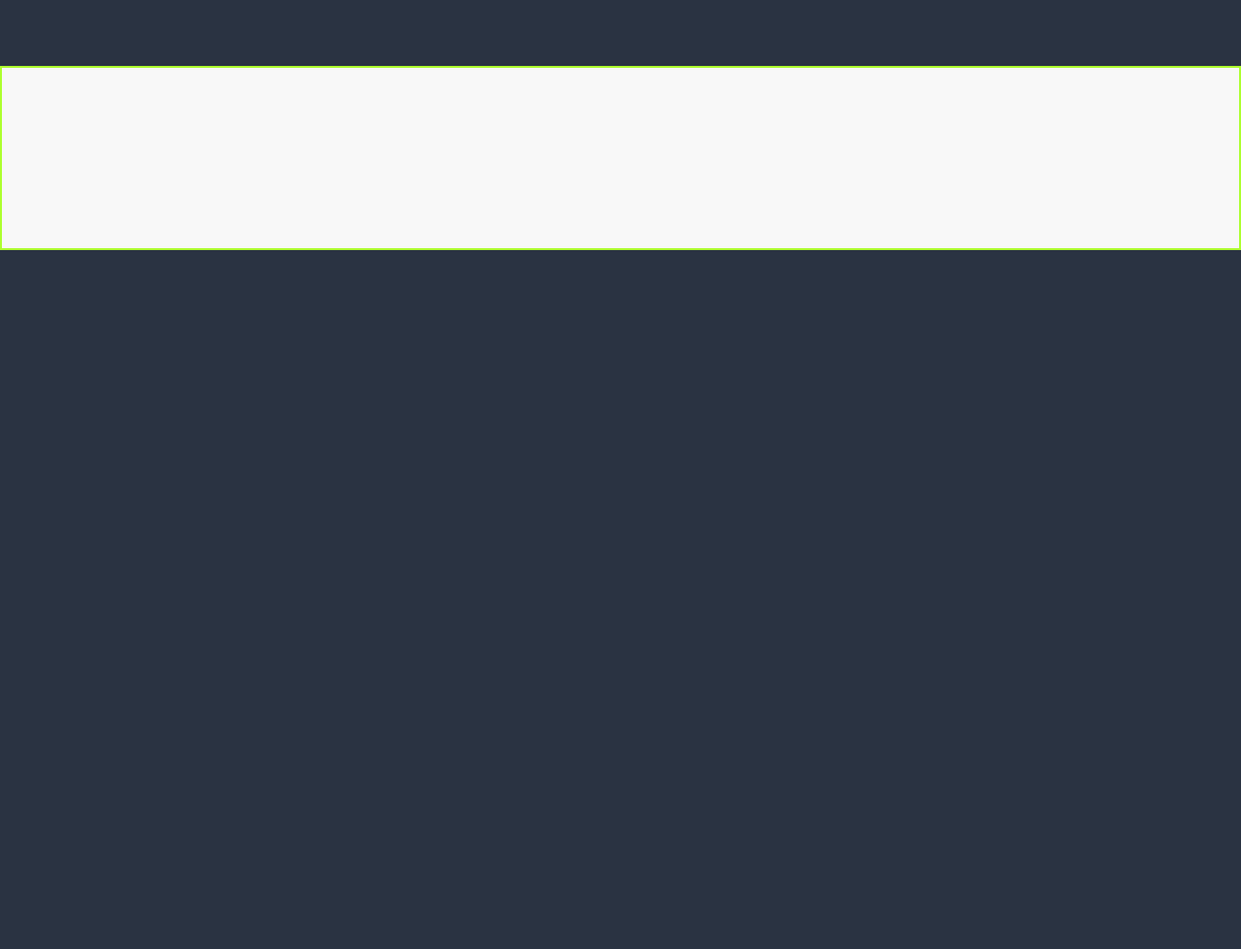
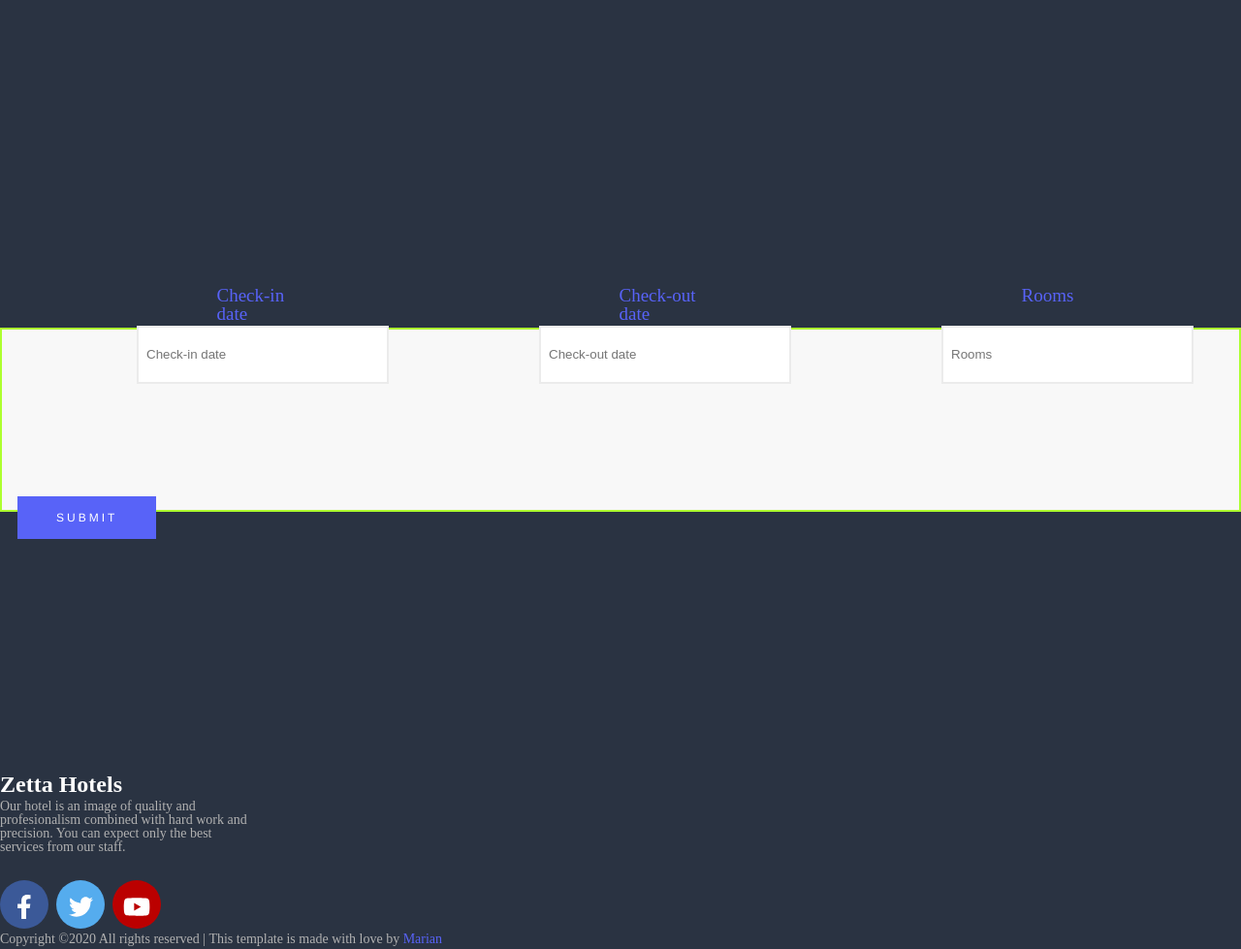
Before and after one commit to GiviTskitishvili/Homework6, a plain HTML site: page index.html in a window 1280 px wide. Shown: the part 1196-2175 px from the top of the page at 97% size. Before the commit the page ends 1454 px from the top, so only its background shows below. Drawn offline with Linux system fonts and the light colour scheme.

Commit message:
add footer

```diff
--- a/index.html
+++ b/index.html
@@ -7,6 +7,7 @@
     <title>Homework 6</title>
     <link rel="stylesheet" href="./styles/reset.css">
     <link rel="stylesheet" href="./styles/main.css">
+    <script defer src="https://use.fontawesome.com/releases/v5.15.4/js/all.js" integrity="sha384-rOA1PnstxnOBLzCLMcre8ybwbTmemjzdNlILg8O7z1lUkLXozs4DHonlDtnE7fpc" crossorigin="anonymous"></script>
 </head>
 
 <body>
@@ -144,14 +145,36 @@
                 </div>
             </div>
         </div>
-
-
         <div class="container2">
-            <div class="box2"></div>
+            <div class="box2">
+                <div class="input-group">
+                    <label for="start">Check-in date</label>
+                    <input type="text" name="trip-start" placeholder="Check-in date" />
+                </div>
+                <div class="input-group">
+                    <label for="end">Check-out date</label>
+                    <input type="text" name="trip-end" placeholder="Check-out date" />
+                </div>
+                <div class="input-group">
+                    <label for="rooms">Rooms</label>
+                    <input type="text" name="rooms" placeholder="Rooms" />
+                </div>
+                <div class="submit2">
+                    <button>Submit</button>
+                </div>
+            </div>
         </div>
     </main>
     <footer>
+        <h1 id="footerh1">Zetta Hotels</h1>
+        <h2>Our hotel is an image of quality and profesionalism combined with hard work and precision. You can expect only the best services from our staff.</h2>
+        <div class="rounded-social-buttons">
+            <a class="social-button facebook" href="https://www.facebook.com/" target="_blank"><i class="fab fa-facebook-f"></i></a>
+            <a class="social-button twitter" href="https://www.twitter.com/" target="_blank"><i class="fab fa-twitter"></i></a>
+            <a class="social-button youtube" href="https://www.youtube.com/" target="_blank"><i class="fab fa-youtube"></i></a>
+        </div>
 
+        <h3>Copyright ©2020 All rights reserved | This template is made with love by <span>Marian</span></h3>
     </footer>
 </body>
 
--- a/styles/main.css
+++ b/styles/main.css
@@ -263,44 +263,12 @@ div.hr-line {
     font-size: 14px;
 }
 
-.arrow-button>.arrow {
-    width: 6px;
-    height: 6px;
-    border-right: 2px solid #000000;
-    border-bottom: 2px solid #000000;
-    position: relative;
-    transform: rotate(-45deg);
-    margin: 0 6px;
-    transition: all .3s ease;
-}
+.container2 {
+    display: flex;
+    justify-content: center;
+    align-items: center;
+    height: 100vh;
 
-.arrow-button>.arrow::before {
-    display: block;
-    background-color: currentColor;
-    width: 3px;
-    transform-origin: bottom right;
-    height: 2px;
-    position: absolute;
-    opacity: 0;
-    bottom: calc(-2px / 2);
-    transform: rotate(45deg);
-    transition: all .3s ease;
-    content: "";
-    right: 0;
-}
-
-.arrow-button:hover>.arrow {
-    transform: rotate(-45deg) translate(4px, 4px);
-    border-color: text-hover-color;
-}
-
-.arrow-button:hover>.arrow::before {
-    opacity: 1;
-    width: 8px;
-}
-
-.arrow-button:hover {
-    background-color: #5863f8;
 }
 
 .box2 {
@@ -310,4 +278,227 @@ div.hr-line {
     border: 2px solid greenyellow;
     flex-wrap: wrap;
     margin-top: 71px;
+    display: flex;
+    gap: 16px;
+    align-items: center;
 }
+
+.box2 label {
+    width: 95px;
+    height: 25px;
+
+
+    font-family: "Poppins";
+    font-size: 19px;
+    font-weight: 500;
+    font-style: normal;
+    text-align: left;
+    color: #5863f8;
+}
+
+.box2 input {
+    width: 260px;
+    height: 60px;
+
+    border-color: #ebebeb;
+    border-width: 2px;
+    border-style: solid;
+    background: #ffffff
+}
+
+.input-group {
+    display: flex;
+    flex-direction: column;
+    align-items: center;
+    margin-left: 139px;
+    margin-top: -45px;
+}
+
+label {
+    margin-bottom: 16px;
+}
+
+input {
+    width: 200px;
+    padding: 8px;
+}
+
+.submit2 {
+    margin-left: 16px;
+}
+
+button {
+    padding: 15px 40px;
+    background: #5863F8;
+    border: 0;
+    color: #fff;
+    text-transform: uppercase;
+    font-family: helvetica;
+    font-size: 12px;
+    letter-spacing: 3px;
+    position: relative;
+    transition: all .4s cubic-bezier(0.645, 0.045, 0.355, 1);
+    cursor: pointer;
+    display: block;
+    margin: 100px auto;
+}
+
+button::after,
+button::before {
+    content: "";
+    position: absolute;
+    top: 50%;
+    right: 0px;
+    transform: translateY(-50%);
+    opacity: 0;
+    transition: all .4s cubic-bezier(0.645, 0.045, 0.355, 1);
+}
+
+button::after {
+    width: 30px;
+    height: 1px;
+    background: white;
+    transform: translateX(-3px);
+    margin-top: 0px;
+}
+
+button::before {
+    content: "";
+    transform: rotate(-135deg) translateX(50%);
+    width: 11px;
+    height: 11px;
+    background: transparent;
+    border-left: 1px solid white;
+    border-bottom: 1px solid white;
+    margin-top: -1px;
+}
+
+
+button:hover {
+    padding: 15px 60px 15px 20px;
+}
+
+button:hover::after,
+button:hover::before {
+    opacity: 1;
+    right: 15px;
+}
+
+footer h1 {
+    width: 139px;
+    height: 28px;
+
+
+    font-family: "Poppins";
+    font-size: 24px;
+    font-weight: bold;
+    font-style: normal;
+    text-align: left;
+    color: #ffffff;
+}
+
+footer h2 {
+    width: 260px;
+    height: 83px;
+    font-family: "Poppins";
+    font-size: 14px;
+    font-weight: 500;
+    font-style: normal;
+    text-align: left;
+    color: #b1b1b1;
+}
+
+footer h3 {
+    width: 499px;
+    height: 17px;
+
+
+    font-family: "Poppins";
+    font-size: 14px;
+    font-weight: 500;
+    font-style: normal;
+    text-align: left;
+    color: #b1b1b1;
+}
+
+footer span {
+    color: #5863f8;
+}
+
+.svg-inline--fa {
+    vertical-align: -0.200em;
+}
+
+.rounded-social-buttons {
+    text-align: left;
+
+}
+
+.rounded-social-buttons .social-button {
+    display: inline-block;
+    position: relative;
+    cursor: pointer;
+    width: 3.125rem;
+    height: 3.125rem;
+    border: 0.125rem solid transparent;
+    padding: 0;
+    text-decoration: none;
+    text-align: center;
+    color: #fefefe;
+    font-size: 1.5625rem;
+    font-weight: normal;
+    line-height: 2em;
+    border-radius: 1.6875rem;
+    transition: all 0.5s ease;
+    margin-right: 0.25rem;
+    margin-bottom: 0.25rem;
+}
+
+.rounded-social-buttons .social-button:hover,
+.rounded-social-buttons .social-button:focus {
+    -webkit-transform: rotate(360deg);
+    -ms-transform: rotate(360deg);
+    transform: rotate(360deg);
+}
+
+.rounded-social-buttons .fa-twitter,
+.fa-facebook-f,
+.fa-linkedin,
+.fa-tiktok,
+.fa-youtube,
+.fa-instagram {
+    font-size: 25px;
+}
+
+.rounded-social-buttons .social-button.facebook {
+    background: #3b5998;
+}
+
+.rounded-social-buttons .social-button.facebook:hover,
+.rounded-social-buttons .social-button.facebook:focus {
+    color: #3b5998;
+    background: #fefefe;
+    border-color: #3b5998;
+}
+
+.rounded-social-buttons .social-button.twitter {
+    background: #55acee;
+}
+
+.rounded-social-buttons .social-button.twitter:hover,
+.rounded-social-buttons .social-button.twitter:focus {
+    color: #55acee;
+    background: #fefefe;
+    border-color: #55acee;
+}
+
+.rounded-social-buttons .social-button.youtube {
+    background: #bb0000;
+}
+
+.rounded-social-buttons .social-button.youtube:hover,
+.rounded-social-buttons .social-button.youtube:focus {
+    color: #bb0000;
+    background: #fefefe;
+    border-color: #bb0000;
+}
```
